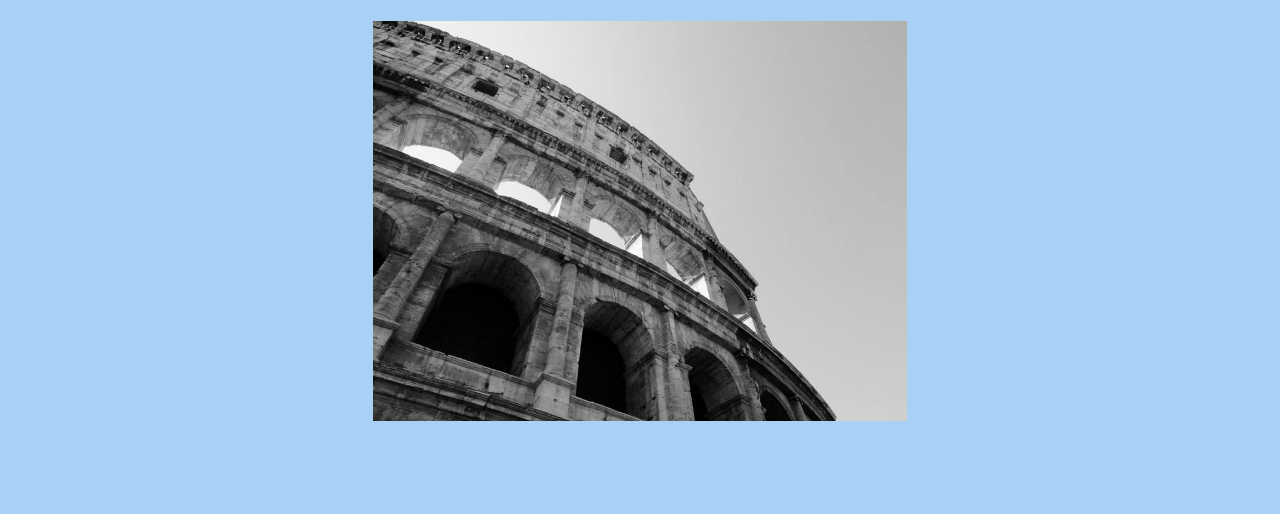
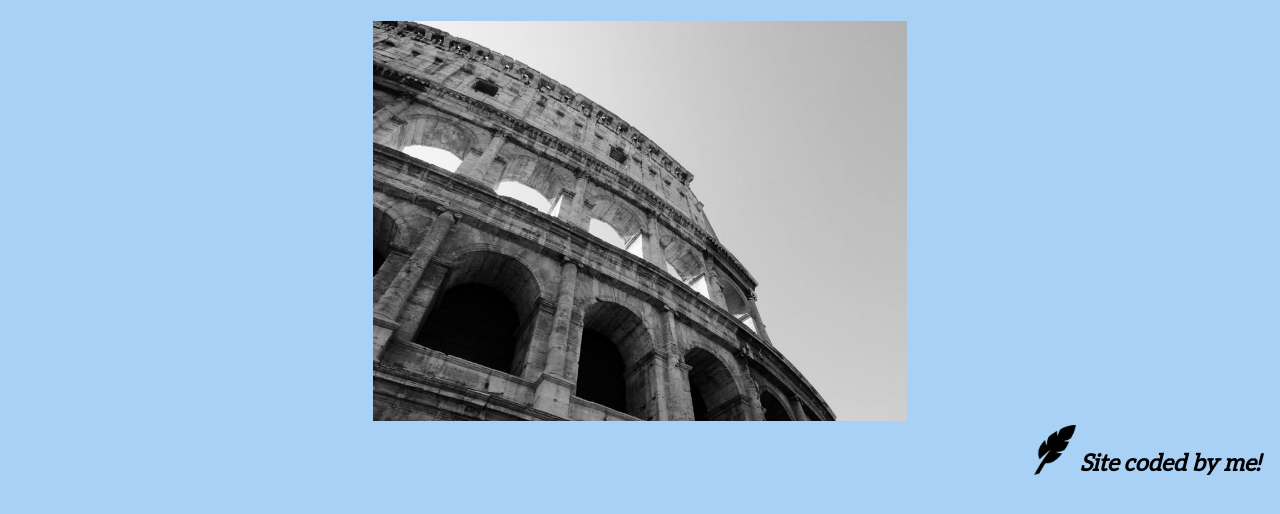
Before and after one commit to nbern/FEWD_final_project, a plain HTML site: page index.html in a window 1280 px wide. Shown: the part 186-700 px from the top of the page. Drawn offline with nearby package versions, Linux system fonts and the light colour scheme.

Commit message:
added signature to home page

```diff
--- a/CSS/style.css
+++ b/CSS/style.css
@@ -108,6 +108,23 @@ nav a{
 
 h1{
 	margin: 20px auto;
+}
+
+/*SIGNATURE*/
+
+.signature{
+	float: right;
+	margin-right: 20px;
+}
+
+.signature img{
+	float: left;
+	height: 50px;
+}
+
+.signature h3{
+	float: right;
+	font-style: italic;
 }
 
 /*HOME*/
--- a/index.html
+++ b/index.html
@@ -18,7 +18,6 @@
 					<li><a href="publications.html">Publications</a></li>
 					<li><a href="travels.html">Travels</a></li>
 					<li><a href="contact.html">Contact</a></li>
-
 				</ul>
 			</nav>
 		</header>
@@ -28,6 +27,11 @@
 			<h3>Psychology researcher passionate about creating empowering user experiences</h3>
 			<img src="Images/Home/Rome black and white (2).jpg" alt="Rome">
 		</div>
+
+		<div class="signature clearfix">
+			<img src="Icons/iconmonstr-pen-12-icon-128.png">
+			<h3>Site coded by me!</h3>
+		</div>
 	</body>
 	<script src="https://ajax.googleapis.com/ajax/libs/jquery/2.1.4/jquery.min.js"></script>
 	<script src="JS/carousel.js"></script>
```
Also changed, not shown: Icons/iconmonstr-pen-12-icon-128.png (added).
